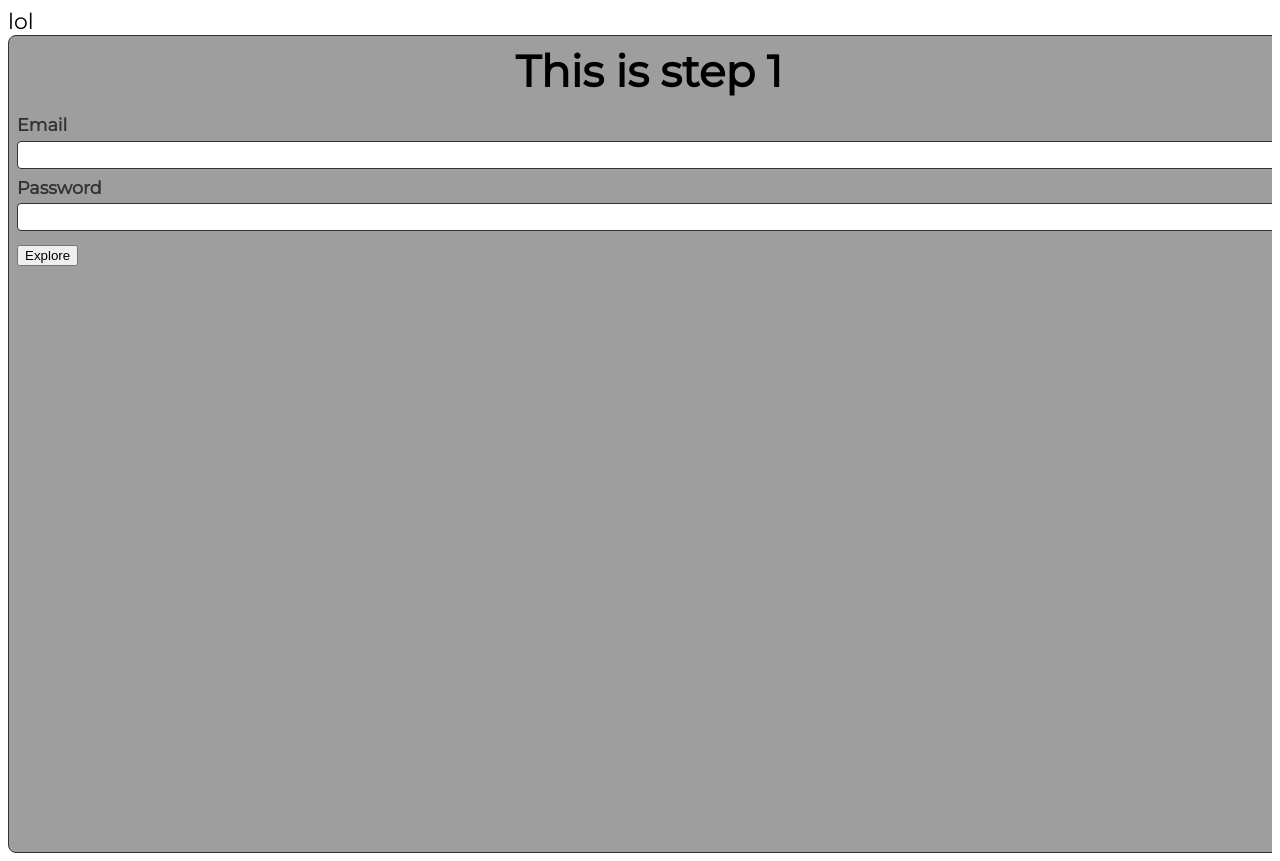
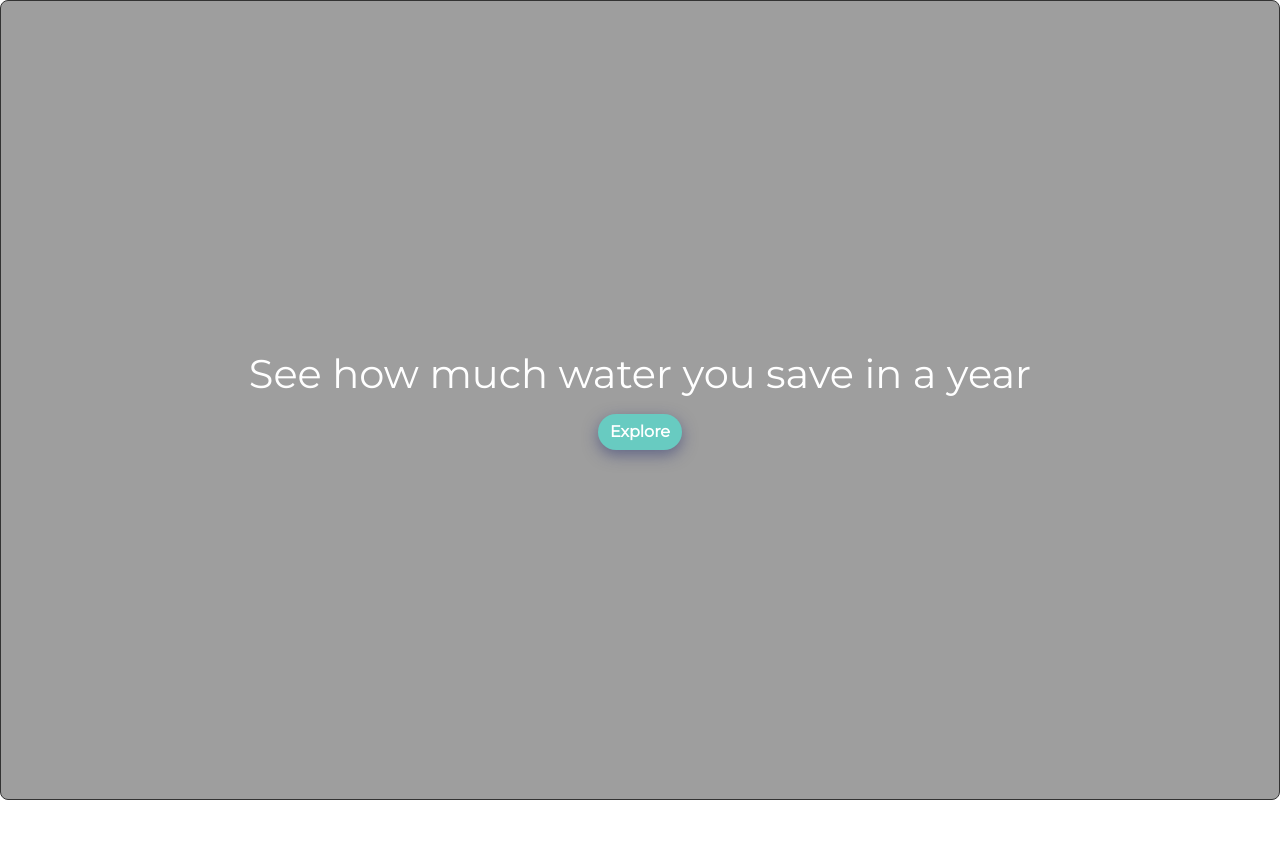
Before and after one commit to prashantbharati/formfront, a plain HTML site: page index.html in a window 1280 px wide. After the commit the page ends 800 px from the top, so only its background shows below. Drawn offline with nearby package versions, Linux system fonts and the light colour scheme.

Commit message:
front page done

```diff
--- a/index.html
+++ b/index.html
@@ -6,34 +6,30 @@
   <meta name="viewport" content="width=device-width, initial-scale=1.0">
   <title>Document</title>
   <link href='https://fonts.googleapis.com/css?family=Montserrat' rel='stylesheet'>
+  <link rel="stylesheet" href="https://cdn.jsdelivr.net/npm/bootstrap@4.4.1/dist/css/bootstrap.min.css" integrity="sha384-Vkoo8x4CGsO3+Hhxv8T/Q5PaXtkKtu6ug5TOeNV6gBiFeWPGFN9MuhOf23Q9Ifjh" crossorigin="anonymous">
+
 <style>
 body {
-    font-family: 'Montserrat';font-size: 22px;
+    font-family: 'Montserrat';
 }
 </style>
+
   <link rel="stylesheet" href="styles.css">
-  <script src="script.js" defer></script>
+    <script src="script.js" defer></script>
 </head>
 <body>
-lol
+
   <form data-multi-step class="multi-step-form">
 
-    <div class="card" data-step>
-      <h1 class="step-title">This is step 1</h1>
-      <div class="form-group">
-        <label for="email">Email</label>
-        <input type="email" name="email" id="email">
-      </div>
-      <div class="form-group">
-        <label for="password">Password</label>
-        <input type="password" name="password" id="password">
-      </div>
-      <button type="button" data-next>Explore</button>
+    <div class="card page" data-step>
+      <h1 class="step-title">See how much water you save in a year</h1>
+
+      <button class="button btn btn-primary"  type="button" data-next>Explore</button>
     </div>
 
 
     <div class="card" data-step>
-      <h3 class="step-title">This is step 2</h3>
+      <h1 class="step-title">This is step 2</h1>
       <div class="form-group">
         <label for="address">Address</label>
         <input type="text" name="address" id="address">
@@ -52,7 +48,7 @@ lol
 
 
     <div class="card" data-step>
-      <h3 class="step-title">This is step 3</h3>
+      <h1 class="step-title">This is step 3</h1>
       <div class="form-group">
         <label for="firstName">First Name</label>
         <input type="text" name="firstName" id="firstName">
@@ -65,5 +61,10 @@ lol
       <button type="submit">Submit</button>
     </div>
   </form>
+
+  <script src="https://code.jquery.com/jquery-3.4.1.slim.min.js" integrity="sha384-J6qa4849blE2+poT4WnyKhv5vZF5SrPo0iEjwBvKU7imGFAV0wwj1yYfoRSJoZ+n" crossorigin="anonymous"></script>
+<script src="https://cdn.jsdelivr.net/npm/popper.js@1.16.0/dist/umd/popper.min.js" integrity="sha384-Q6E9RHvbIyZFJoft+2mJbHaEWldlvI9IOYy5n3zV9zzTtmI3UksdQRVvoxMfooAo" crossorigin="anonymous"></script>
+<script src="https://cdn.jsdelivr.net/npm/bootstrap@4.4.1/dist/js/bootstrap.min.js" integrity="sha384-wfSDF2E50Y2D1uUdj0O3uMBJnjuUD4Ih7YwaYd1iqfktj0Uod8GCExl3Og8ifwB6" crossorigin="anonymous"></script>
+
 </body>
 </html>
--- a/styles.css
+++ b/styles.css
@@ -7,6 +7,29 @@
   width: 100%;
   margin: 0;
   animation: fade 250ms ease-in-out forwards;
+}
+
+.page {
+  height: 100vh;
+  display: flex;
+  flex-direction: column;
+  justify-content: center;
+  align-items: center;
+  color: white;
+  background-color: "#9e9e9e";
+}
+
+.button {
+  display: table-cell;
+  background-color: #68cbc1;
+  color: white;
+  /* // width: "100%", */
+  max-width: 250px;
+  /* // display: "flex", */
+  font-weight: 700;
+  border-style: none;
+  border-radius: 999px 999px 999px 999px;
+  box-shadow: 0px 5px 15px 0px rgb(39 48 112 / 51%);
 }
 
 .form-group {
@@ -37,6 +60,7 @@
   margin: 0;
   margin-bottom: 1rem;
   text-align: center;
+  color: white;
 }
 
 .card.active {
```
